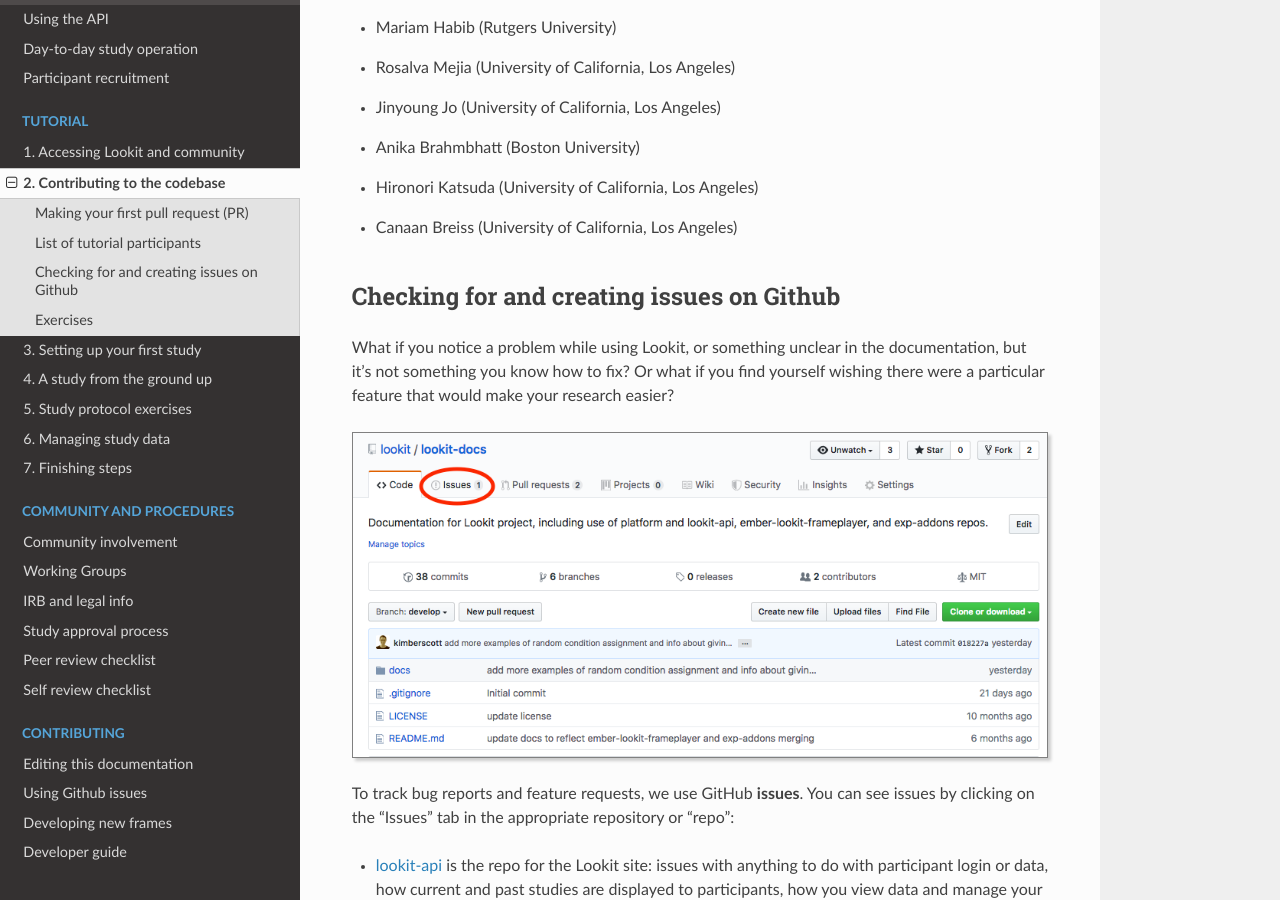
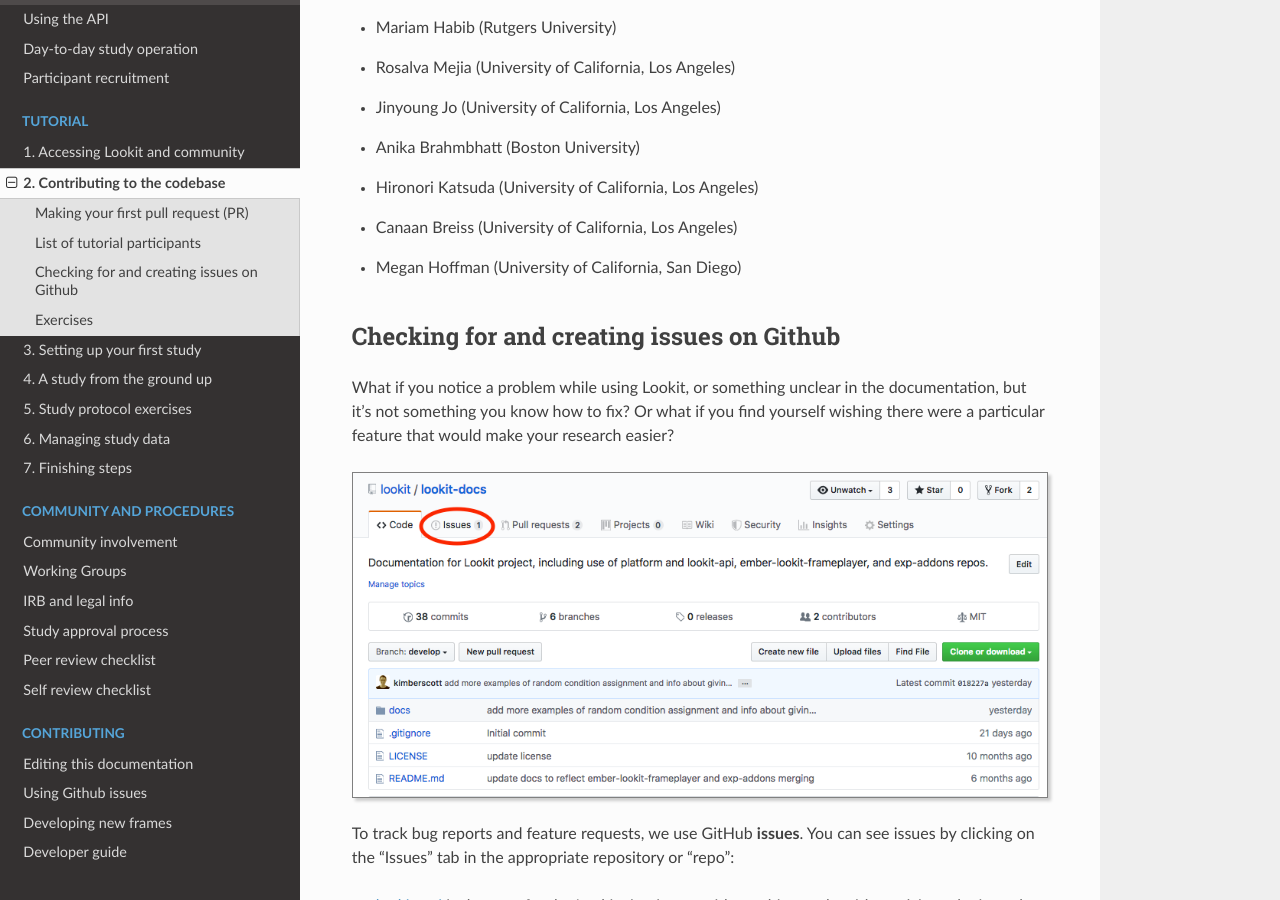
Before and after one commit to lookit/lookit-docs, a Sphinx documentation site: the page built from docs/source/tutorial-contributing.rst, in a window 1280 px wide and 900 px high, scrolled down 8297 px. Built offline with Sphinx 7.4.7 and the Read the Docs theme 2.0.0, drawn with Linux system fonts in a browser that asks for light colours.

Commit message:
Update tutorial-contributing.rst

```diff
--- a/docs/source/tutorial-contributing.rst
+++ b/docs/source/tutorial-contributing.rst
@@ -173,6 +173,7 @@
 - Anika Brahmbhatt (Boston University)
 - Hironori Katsuda (University of California, Los Angeles)
 - Canaan Breiss (University of California, Los Angeles)
+- Megan Hoffman (University of California, San Diego)
 
 .. _Github issues overview:
 
```
